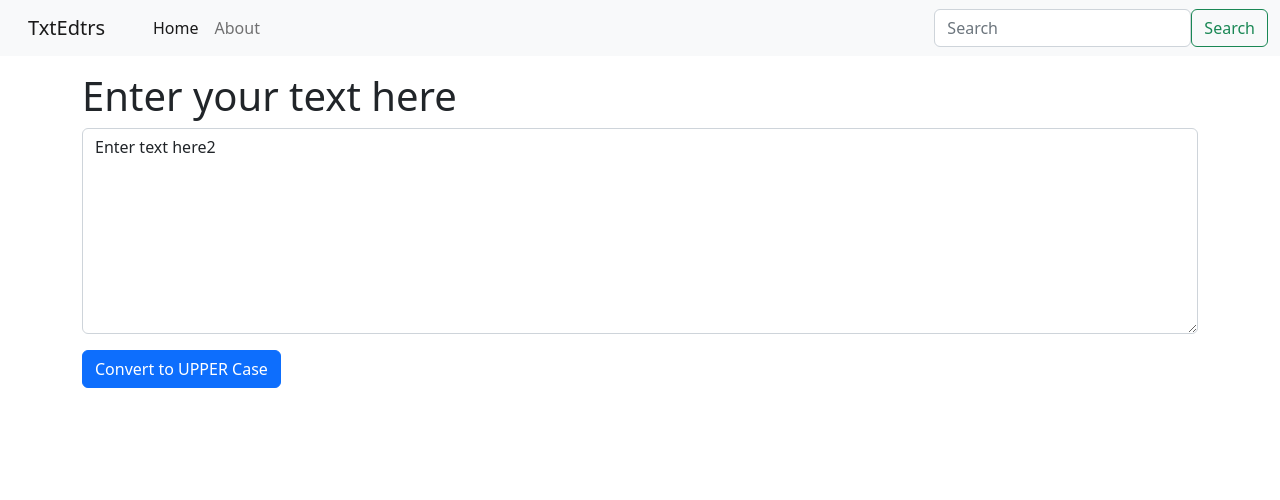
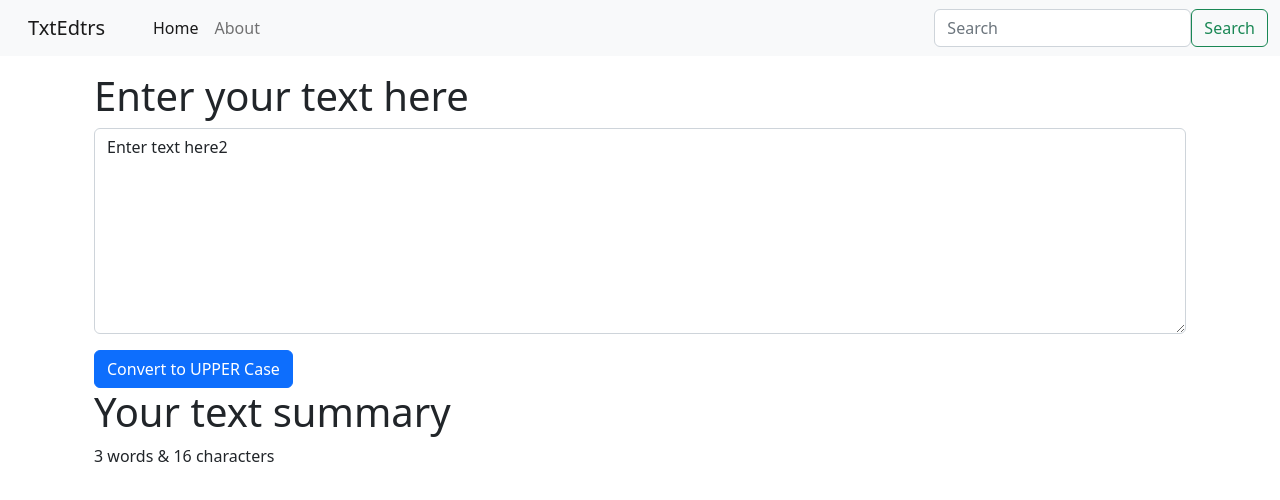
Before and after one commit to a1nukarsh/new-text-utils, a React (Create React App) app: page / in a window 1280 px wide. Shown: the top 500 px of the page. Built offline with nearby package versions, Linux system fonts and the light colour scheme.

Commit message:
Update TextForm.js

```diff
--- a/src/components/TextForm.js
+++ b/src/components/TextForm.js
@@ -16,13 +16,18 @@
   //text="new"// wrong way toh change state
   //setText("New Text"); // correct way to change state
   return (
-    <div>
+  <>
+    <div className='container'>
     <h1>{props.heading}</h1>
     <div className="mb-3">
         <textarea className="form-control" value= {text} onChange={handleOnChange} id="textArea" rows="8"></textarea>
     </div>
     <button className="btn btn-primary" onClick={handleUpClick}>Convert to UPPER Case</button>
-
     </div>
+    <div className="container">
+      <h1>Your text summary</h1>
+      <p>{text.split(" ").length} words & {text.length} characters</p>
+    </div>
+  </>
   )
 }
```
